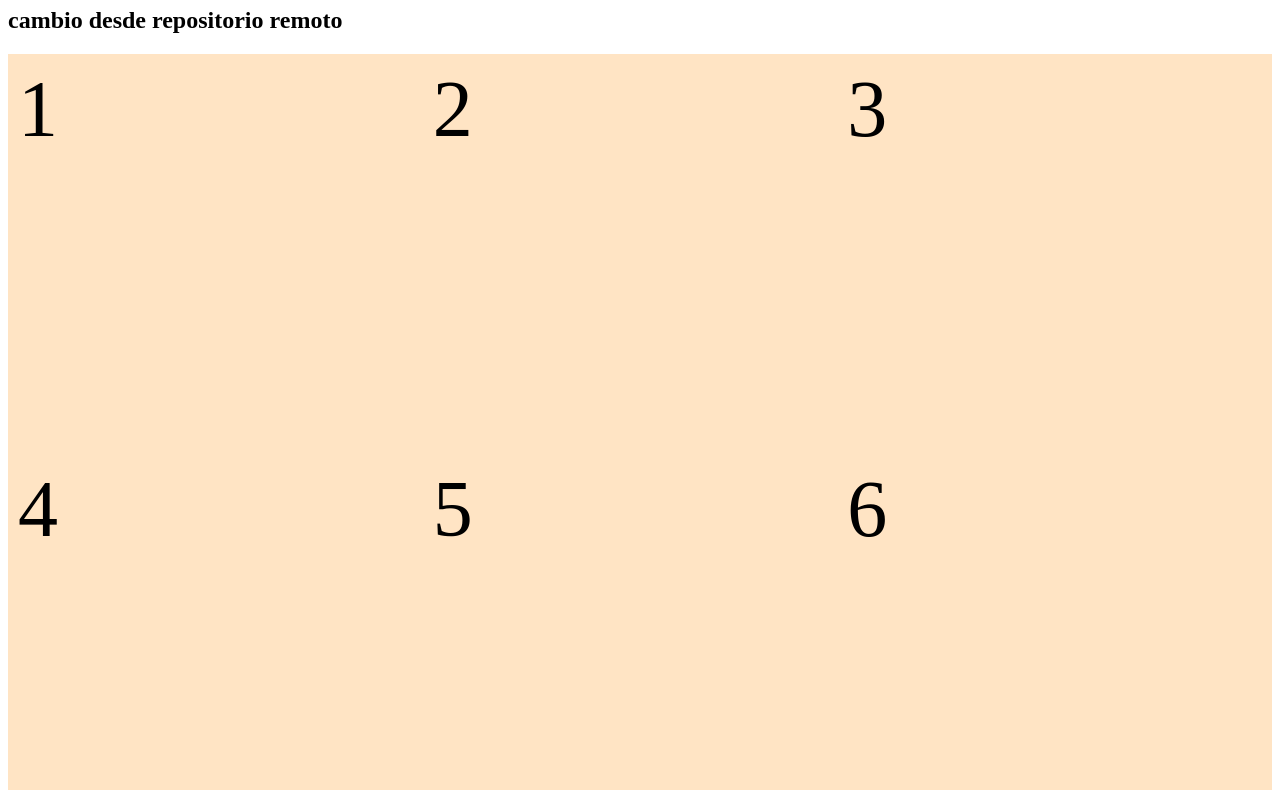
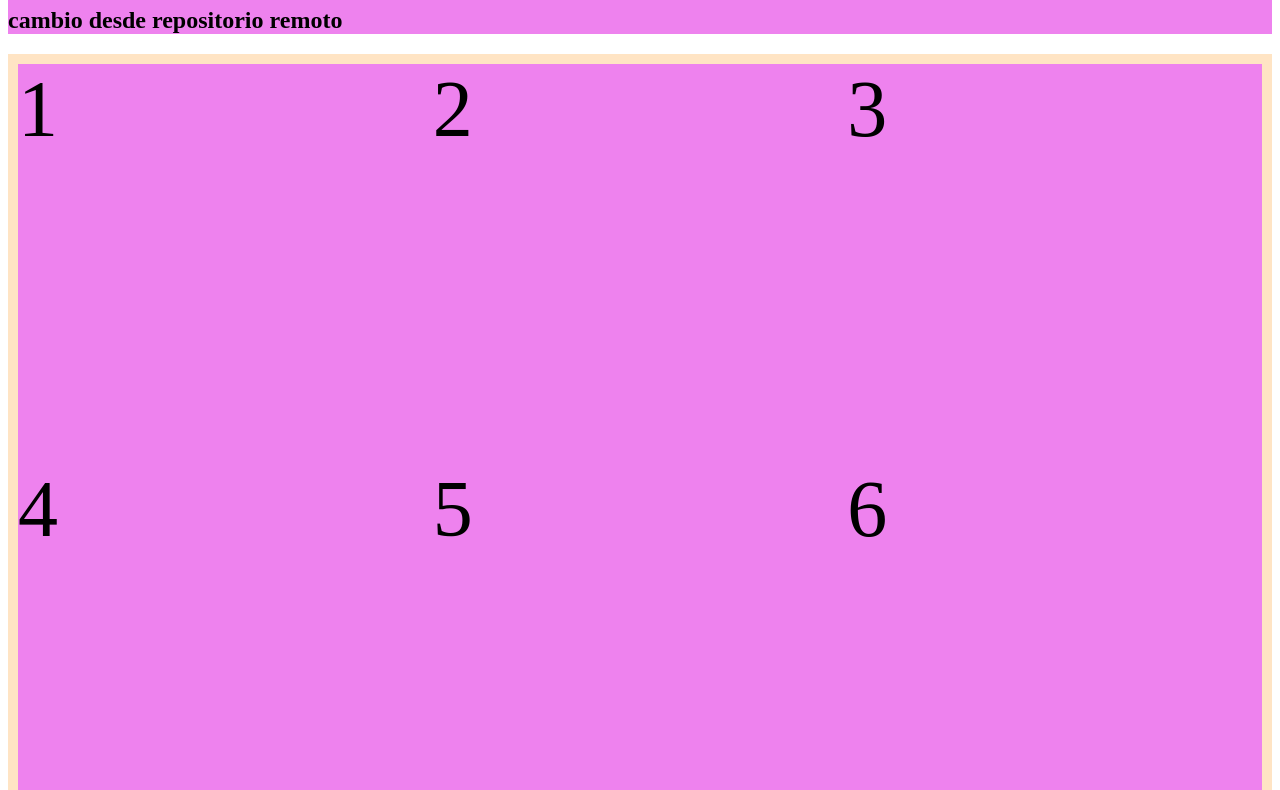
Before and after one commit to RizZhxrD/laboratorio_18, a plain HTML site: page index.html in a window 1280 px wide. Shown: the part 73-863 px from the top of the page. Drawn offline with Linux system fonts and the light colour scheme.

Commit message:
quinta version

```diff
--- a/css/estilo.css
+++ b/css/estilo.css
@@ -7,3 +7,6 @@ main{
     grid-template-columns: 1fr 1fr 1fr;
     grid-template-rows: 1fr 1fr;
 }
+div{
+    background-color: violet;
+}
```
